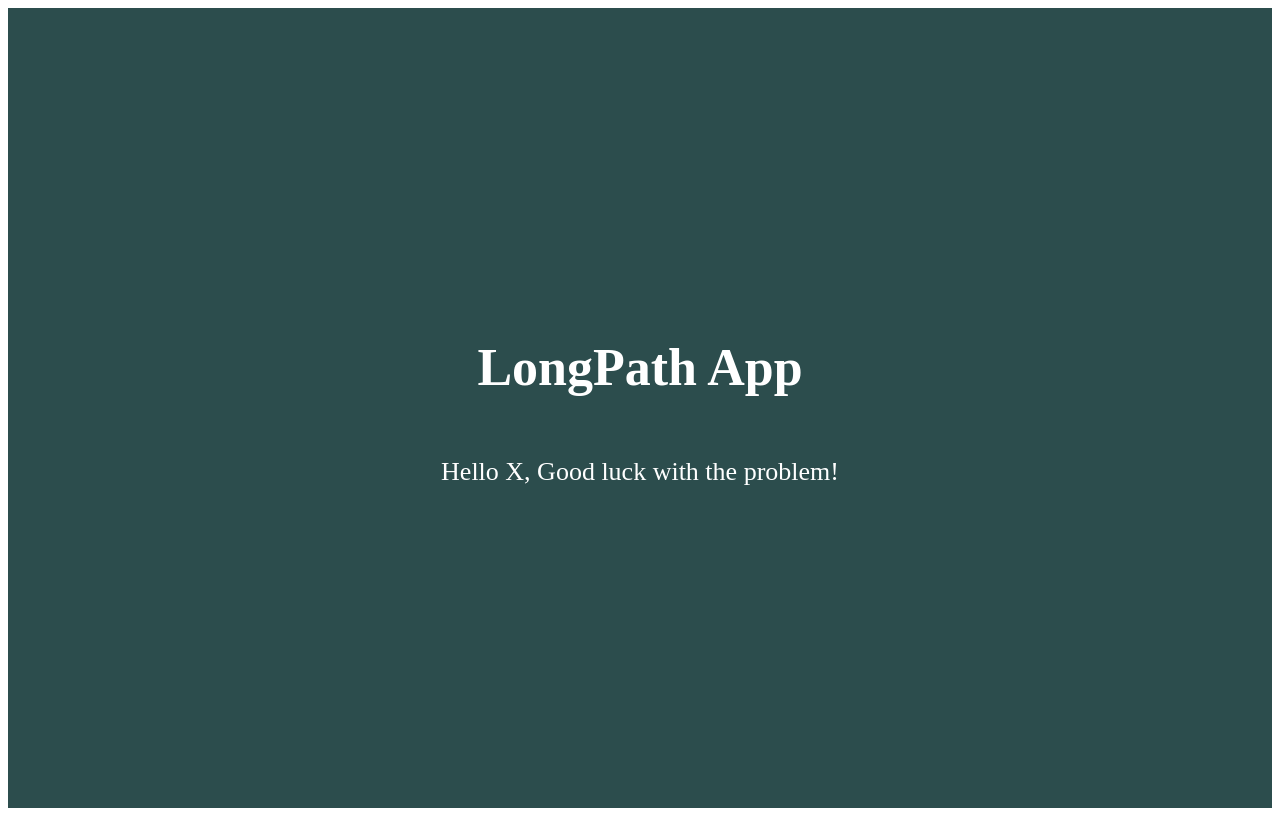
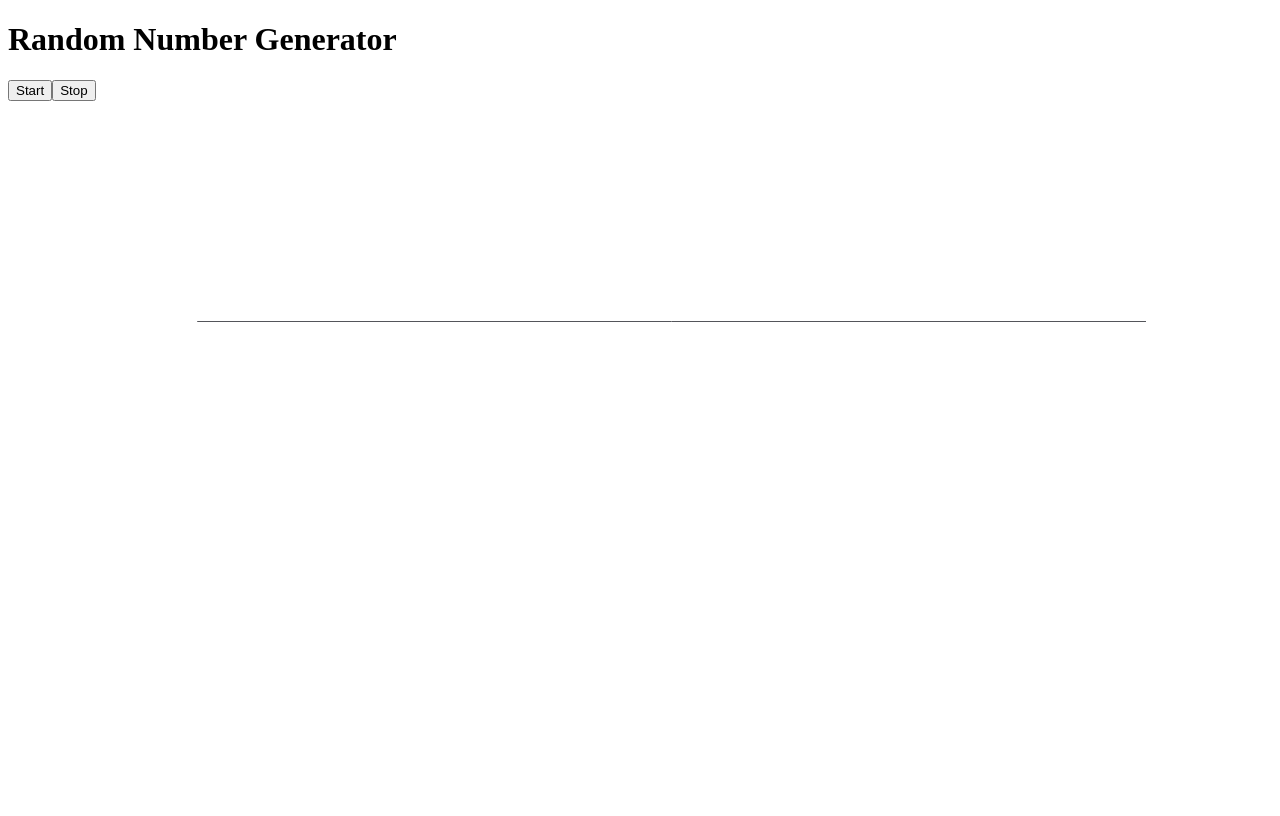
Before and after one commit to rymanacevedo/longpath-assignment, a React (Create React App) app in the folder client/: page / in a window 1280 px wide. Built offline with nearby package versions, Linux system fonts and the light colour scheme.

Commit message:
updated cors to allow GET, PUT requests from localhost:3000 and created a start/stop button to begin polling

```diff
--- a/client/src/App.tsx
+++ b/client/src/App.tsx
@@ -1,15 +1,35 @@
-import React from 'react';
-import './App.css';
+import React, { useEffect, useState } from 'react';
+import axios from 'axios';
+import io from 'socket.io-client';
+import ReactECharts from 'echarts-for-react';
 
-function App() {
+const App = () => {
+  const [data, setData] = useState<{ timestamp: string; value: number }[]>([]);
+
+
+  const startNumberGeneration = async () => {
+    await axios.post('http://localhost:3001/random/start');
+  }
+
+  const stopNumberGeneration = async () => {
+    await axios.post('http://localhost:3001/random/stop');
+  };
+
+  const chartOptions = {
+    xAxis: { type: 'category', data: data.map((d) => d.timestamp) },
+    yAxis: { type: 'value' },
+    series: [{ data: data.map((d) => d.value), type: 'line' }],
+  };
+
   return (
-    <div className="App">
-      <header className="App-header">
-        <h1>LongPath App</h1>
-        <p>Hello X, Good luck with the problem!</p>
-      </header>
+    <div>
+      <h1>Random Number Generator</h1>
+      <button onClick={startNumberGeneration}>Start</button>
+      <button onClick={stopNumberGeneration}>Stop</button>
+
+      <ReactECharts option={chartOptions} />
     </div>
   );
-}
+};
 
 export default App;
```
Also changed, not shown: 2 other files (tests, documents, lock files or other folders).
